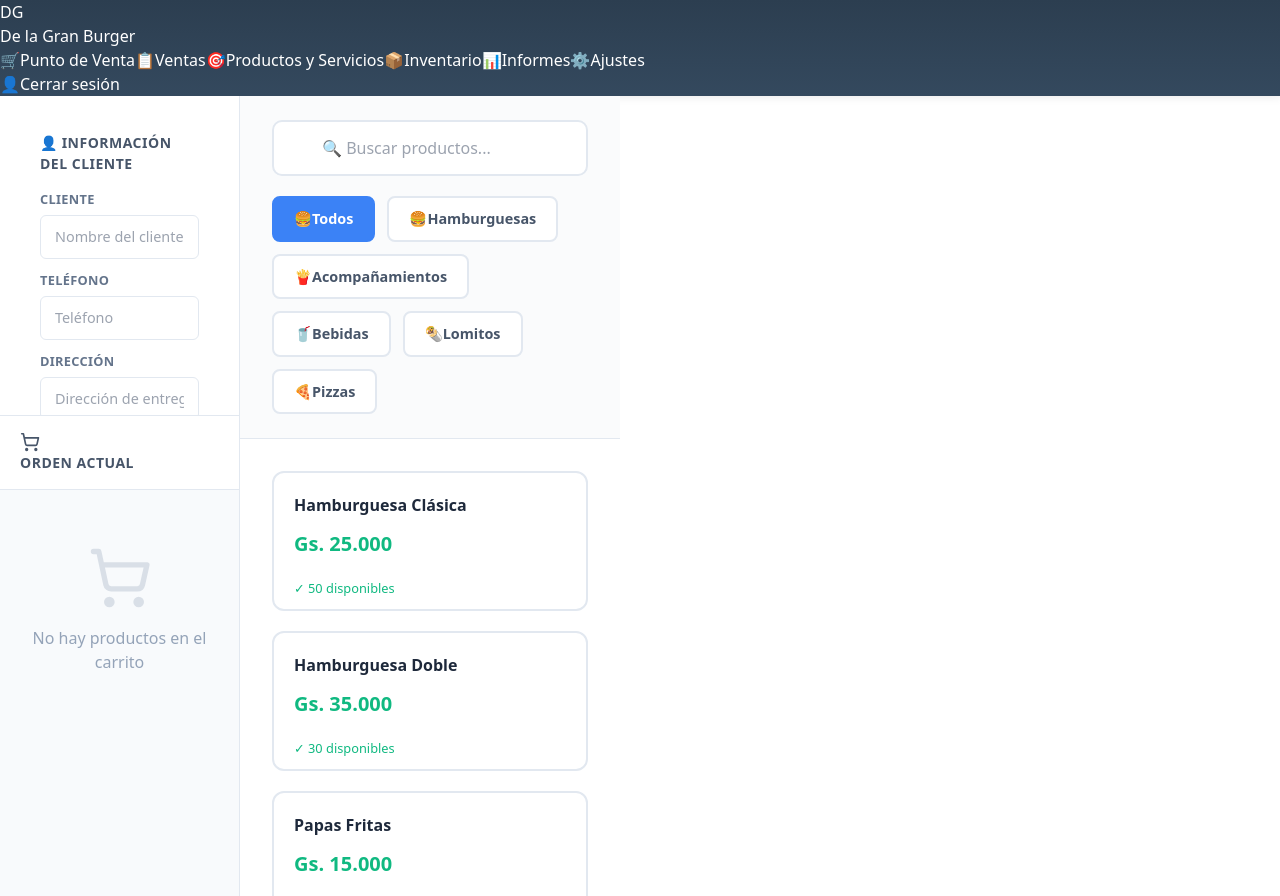
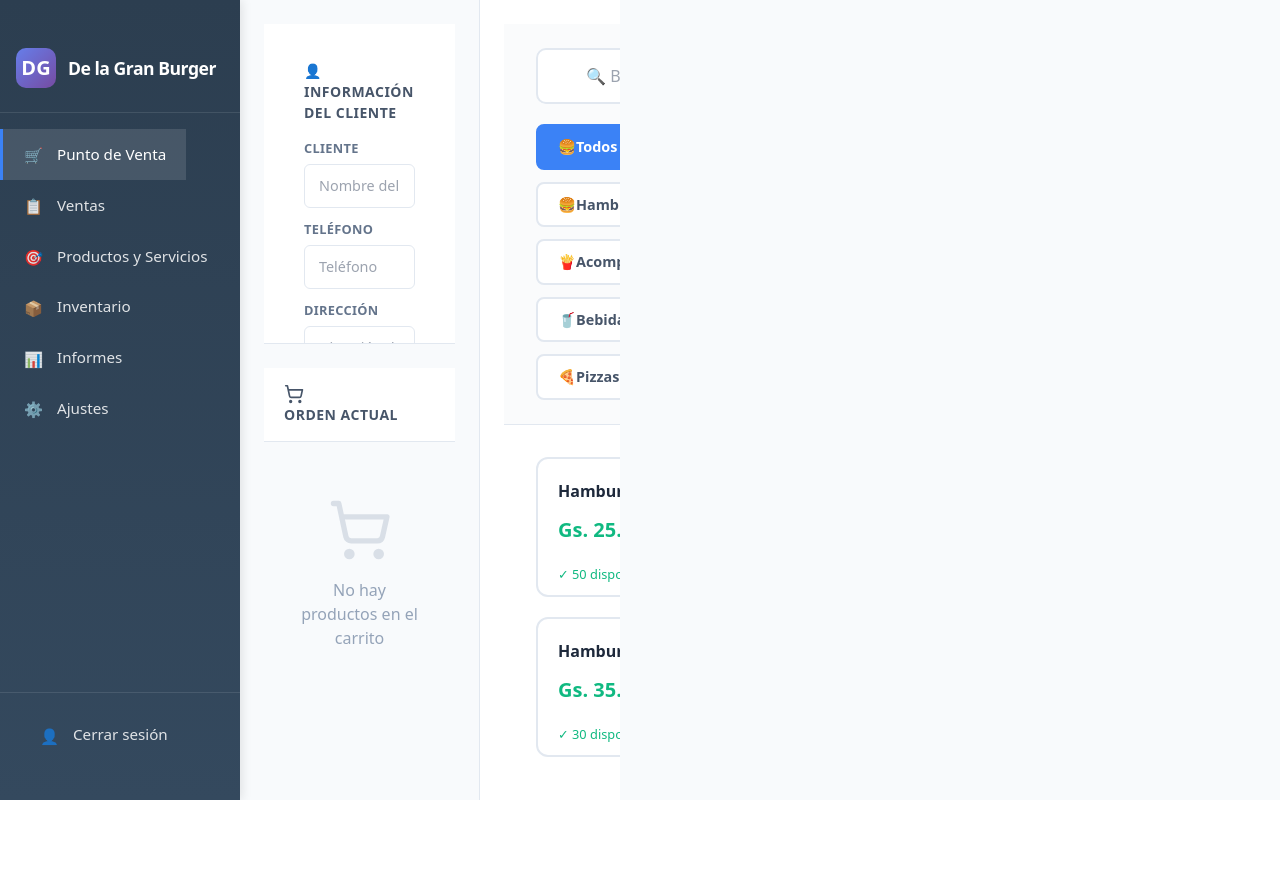
Before and after one commit to pedrocortti-cmd/sg-19d2f05f-f37b-44a8-8c08-37609d3831df-1771622501, a Next.js app: page / in a window 1280 px wide. After the commit the page ends 800 px from the top, so only its background shows below. Built offline with nearby package versions, Linux system fonts and the light colour scheme.

Commit message:
fix(pos): Apply pos-layout class to main container for grid display

```diff
--- a/src/pages/index.tsx
+++ b/src/pages/index.tsx
@@ -668,35 +668,41 @@ export default function POS() {
         />
       </Head>
 
-      <div className="pos-container">
+      <div className="pos-layout">
+        {/* Sidebar */}
         <div className="pos-sidebar">
-          <div className="sidebar-header">
-            <div className="logo">DG</div>
-            <h1>De la Gran Burger</h1>
+          <div className="pos-sidebar-header">
+            <div className="pos-sidebar-logo">DG</div>
+            <h1 className="pos-sidebar-title">De la Gran Burger</h1>
           </div>
 
-          <nav className="sidebar-nav">
+          <nav className="pos-sidebar-nav">
             {navigationItems.map((item) => (
               <button
                 key={item.id}
-                className={`nav-item ${currentView === item.id ? "active" : ""}`}
+                className={`pos-nav-item ${currentView === item.id ? "active" : ""}`}
                 onClick={() => setCurrentView(item.id as typeof currentView)}
               >
-                <span className="nav-icon">{item.icon}</span>
-                <span className="nav-label">{item.label}</span>
+                <span className="pos-nav-icon">{item.icon}</span>
+                <span>{item.label}</span>
               </button>
             ))}
           </nav>
 
-          <div className="sidebar-footer">
-            <button className="nav-item" onClick={() => alert("Cerrar sesión")}>
-              <span className="nav-icon">👤</span>
-              <span className="nav-label">Cerrar sesión</span>
+          <div className="pos-sidebar-footer">
+            <button className="pos-nav-item" onClick={() => alert("Cerrar sesión")}>
+              <span className="pos-nav-icon">👤</span>
+              <span>Cerrar sesión</span>
             </button>
           </div>
         </div>
 
-        <div className="pos-content">{renderContent()}</div>
+        {/* Contenido Principal */}
+        {currentView === "pos" ? renderPOS() : (
+          <div className="pos-layout-two-column">
+            {renderContent()}
+          </div>
+        )}
       </div>
 
       {showPaymentModal && (
--- a/src/styles/pos.css
+++ b/src/styles/pos.css
@@ -1,12 +1,12 @@
 /* Estilos específicos para el sistema POS */
 
-/* Layout principal de 3 columnas */
+/* Layout principal del POS */
 .pos-layout {
   display: grid;
   grid-template-columns: 250px 420px 1fr;
   height: 100vh;
   overflow: hidden;
-  position: relative;
+  background: #f8fafc;
 }
 
 /* Layout de 2 columnas para vistas que no son POS */
@@ -19,13 +19,16 @@
   overflow-y: auto;
 }
 
-/* Sidebar navegación */
+/* Sidebar (Menú lateral) */
 .pos-sidebar {
   background: linear-gradient(180deg, #2c3e50 0%, #34495e 100%);
   color: white;
   display: flex;
   flex-direction: column;
-  padding: 0;
+  padding: 1.5rem 0;
+  overflow-y: auto;
+  height: 100vh;
+  position: relative;
   box-shadow: 2px 0 10px rgba(0,0,0,0.1);
 }
 
@@ -102,8 +105,10 @@
   border-right: 1px solid #e2e8f0;
   display: flex;
   flex-direction: column;
-  overflow: hidden;
-  max-height: 100vh;
+  height: 100vh;
+  overflow-y: auto;
+  padding: 1.5rem;
+  gap: 1.5rem;
 }
 
 .pos-customer-section {
@@ -607,10 +612,12 @@
 
 /* Panel de productos */
 .pos-products-panel {
-  background: #ffffff;
+  background: white;
   display: flex;
   flex-direction: column;
-  overflow: hidden;
+  height: 100vh;
+  overflow-y: auto;
+  padding: 1.5rem;
 }
 
 .pos-products-header {
```
Also changed, not shown: 1 other file (tests, documents, lock files or other folders).
